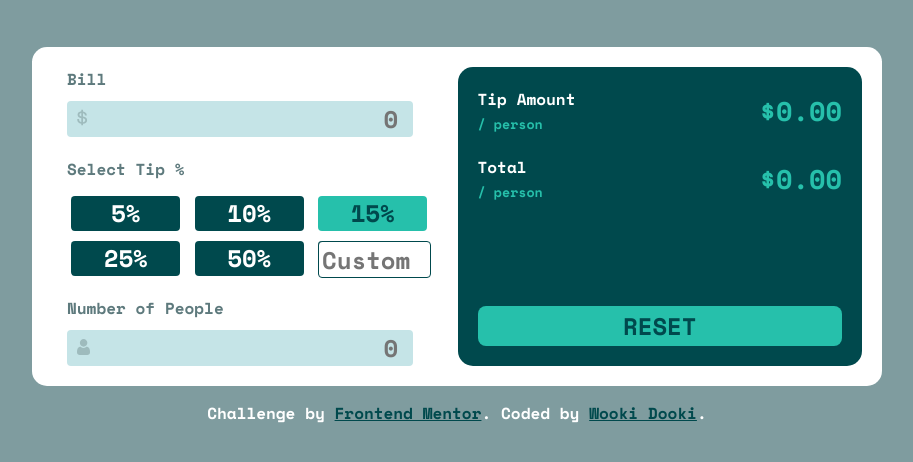
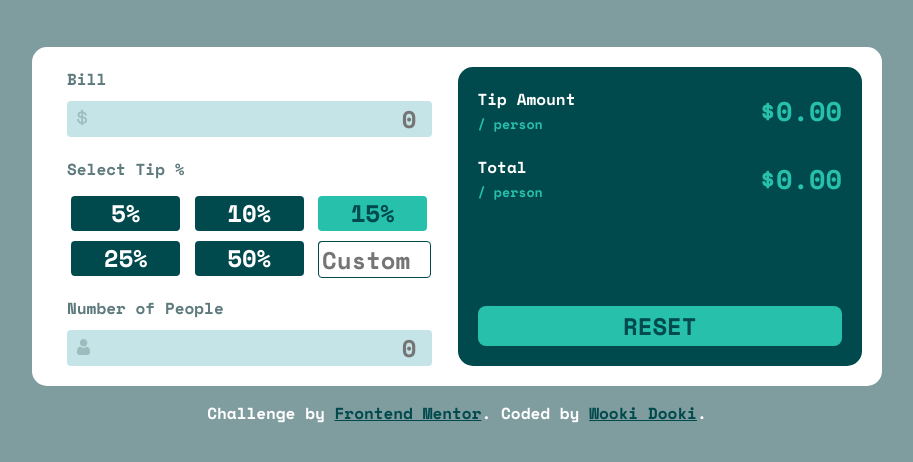
Before and after one commit to PK-WookiDooki/Tip-Calculator-Frontend-Mentor-Challenge, a plain HTML site: page index.html in a window 1280 px wide. Shown: the part 194-656 px from the top of the page, without its empty margins (183-1096 px from the left). Drawn offline with nearby package versions, Linux system fonts and the light colour scheme.

Commit message:
mod codes

```diff
--- a/css/app.css
+++ b/css/app.css
@@ -55,7 +55,7 @@ main{
 .input-group input{
     text-align: right;
     font-size: 24px;
-    width: 95%;
+    width: 100%;
     border: none;
     background-color: hsl(185, 41%, 84%);
     color: var(--mainColor);
--- a/js/script.js
+++ b/js/script.js
@@ -109,6 +109,7 @@ window.onload = function(){
             }
 
             else{
+                // with Custom Button
                 // cBtn.classList.add('active');
                 // cBtn.onclick = function(){
                 //     if(people.value == 0 || people.value == ""){
```
